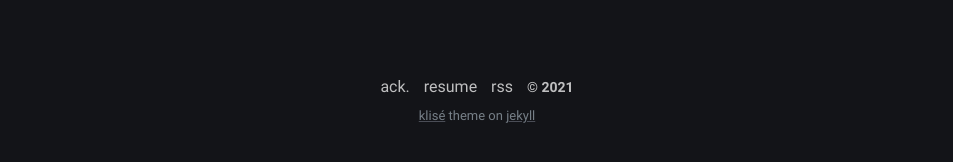
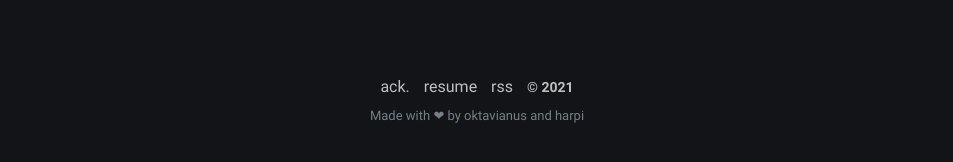
Before and after one commit to curioussmind/curioussmind.github.io, a Jekyll site: the page built from index.md, in a window 1280 px wide. Shown: the part 658-820 px from the top of the page, without its empty margins (163-1116 px from the left). Built offline with Jekyll 4.4.1, drawn with Linux system fonts in a browser that asks for light colours.

Commit message:
updated footer

```diff
--- a/_includes/footer.html
+++ b/_includes/footer.html
@@ -5,16 +5,7 @@
   <span class="footer_item">&copy; {{ site.time | date: "%Y" }}</span>
   <small class="footer_copyright">
     <!-- Klisé Theme: https://github.com/piharpi/jekyll-klise -->
-    <a
-      href="https://github.com/piharpi/jekyll-klise"
-      target="_blank"
-      rel="noreferrer noopener"
-      >klisé</a
-    >
-    theme on
-    <a href="https://jekyllrb.com" target="_blank" rel="noreferrer noopener"
-      >jekyll</a
-    >
+    Made with ❤ by oktavianus and harpi
   </small>
 </footer>
 <script src="/assets/js/main.js" defer="defer"></script>
```
